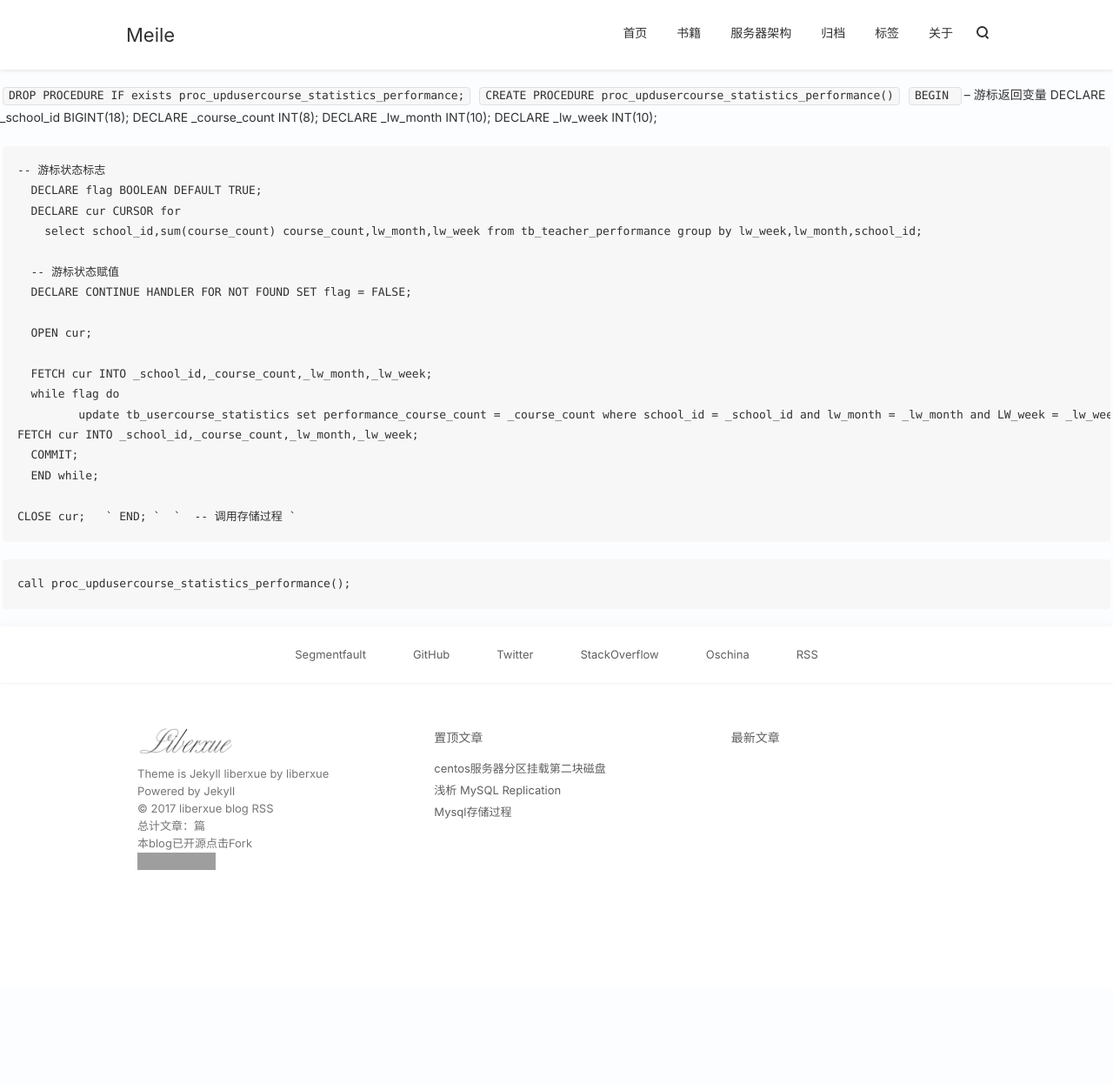
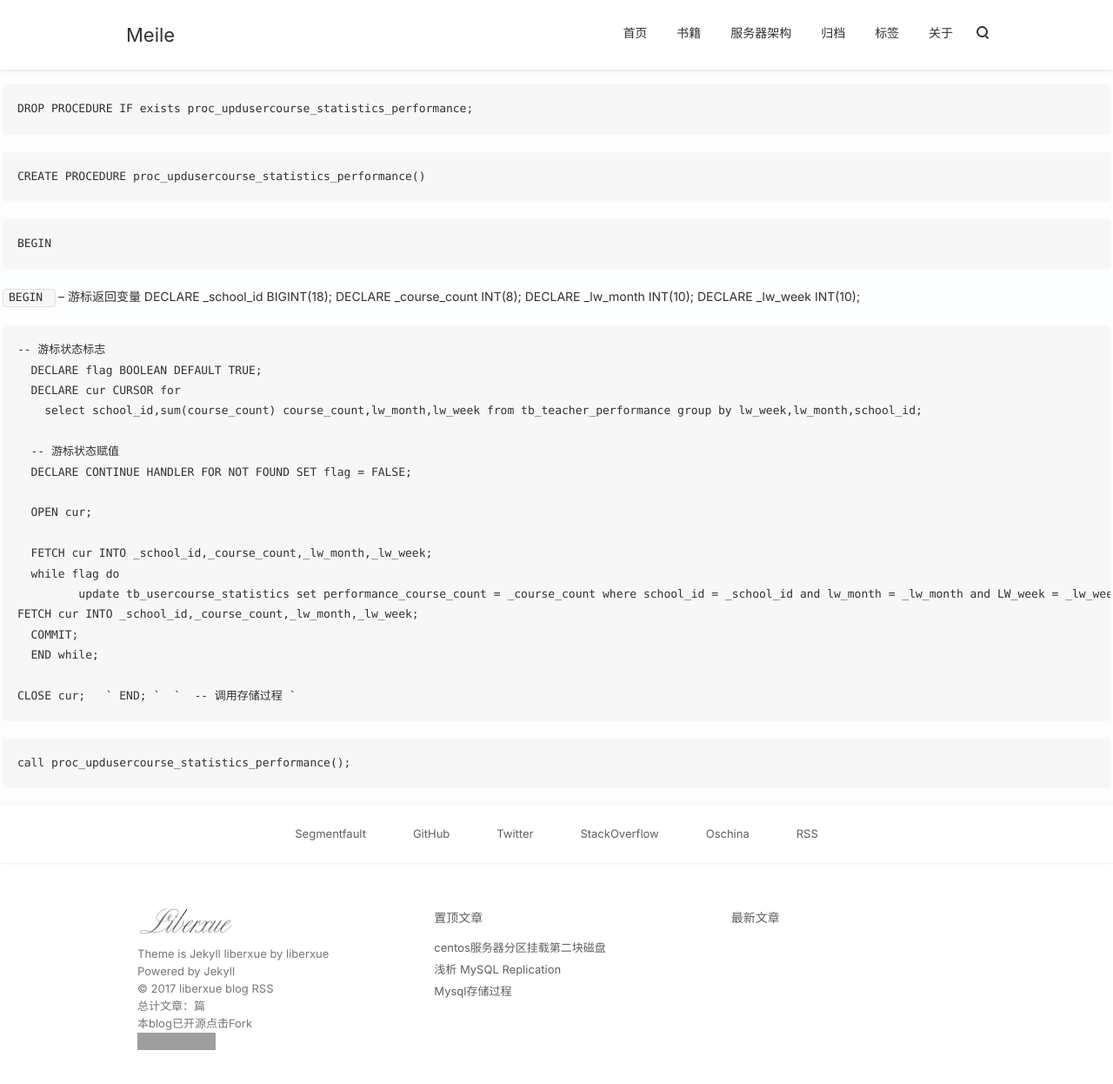
Before and after one commit to Yii18/Yii18.github.io, a Jekyll site: the page built from _posts/mysql/2018-03-03-mysl存储过程游标.md, in a window 1280 px wide and 1343 px high. Shown: the top 1246 px of the window at 87% size. Built offline with Jekyll 4.4.1, drawn with Linux system fonts in a browser that asks for light colours; nearby versions of some CDN libraries; comment, search, counter and statistics services are not loaded; grey boxes are pictures that could not be loaded.

Commit message:
Update 2018-03-03-mysl存储过程游标.md

```diff
--- a/_posts/mysql/2018-03-03-mysl存储过程游标.md
+++ b/_posts/mysql/2018-03-03-mysl存储过程游标.md
@@ -1,7 +1,8 @@
 ---
+  <pre><code>DROP PROCEDURE IF exists proc_updusercourse_statistics_performance;</code></pre>
+  <pre><code>CREATE PROCEDURE proc_updusercourse_statistics_performance()</code></pre>
+  <pre><code>BEGIN</code></pre>
 
-  `DROP PROCEDURE IF exists proc_updusercourse_statistics_performance;`
-  `CREATE PROCEDURE proc_updusercourse_statistics_performance()`
    `BEGIN `
     -- 游标返回变量
       DECLARE _school_id BIGINT(18);
```
